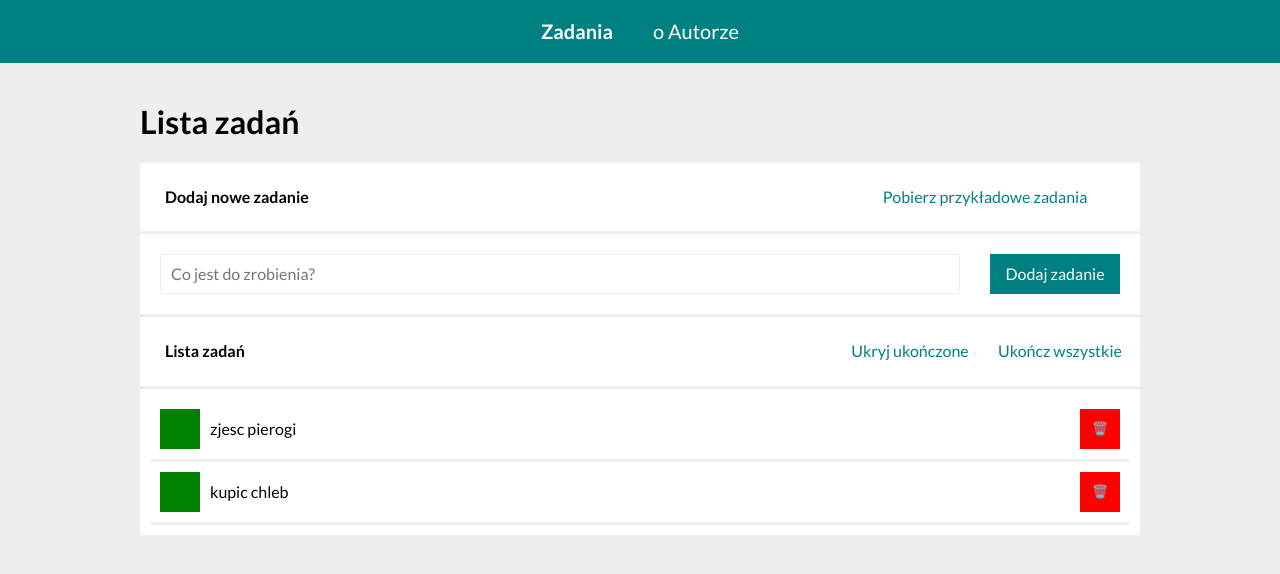
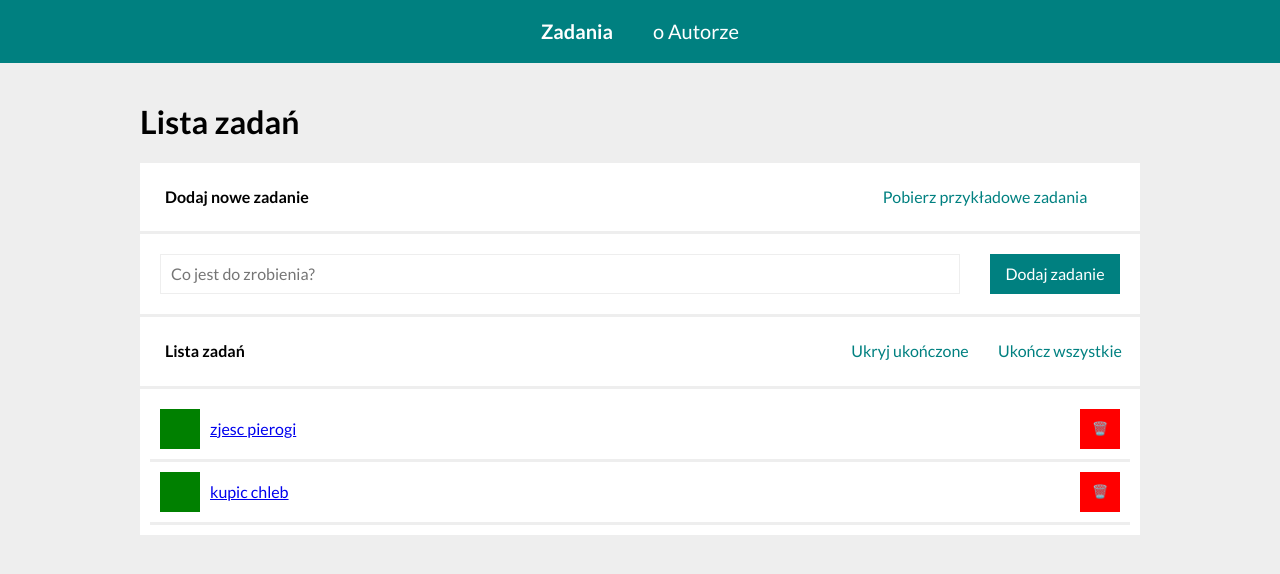
Before and after one commit to michalwodniczak/todo-list-react, a React (Create React App) app: page /zadania/1#/zadania in a window 1280 px wide. Both pictures are taken after a click on the button "Pobierz przykładowe zadania". Shown: the top 574 px of the page. Built offline with nearby package versions, Linux system fonts and the light colour scheme.

Commit message:
added TaskPage and intearaction on the component

```diff
--- a/src/App.js
+++ b/src/App.js
@@ -1,6 +1,7 @@
 import React from "react";
 import { HashRouter, Switch, Route, Redirect } from "react-router-dom/";
 import TasksPage from "./features/tasks/TasksPage/TasksPage";
+import TaskPage from "./features/tasks/TaskPage";
 import AuthorPage from "./features/author/AuthorPage";
 import { Navigation } from "./common/Navigation";
 
@@ -8,6 +9,9 @@ export default () => (
     <HashRouter>
         <Navigation />
         <Switch>
+            <Route path="/zadania/:id">
+                <TaskPage/>
+            </Route>
             <Route path="/zadania">
                 <TasksPage />
             </Route>
--- /dev/null
+++ b/src/features/tasks/TaskPage/index.js
@@ -0,0 +1,31 @@
+import { useParams } from "react-router-dom";
+import { Container } from "../../../common/Container";
+import { Header } from "../../../common/Header";
+import { Section } from "../../../common/Section";
+import { useSelector } from "react-redux";
+import { getTaskById } from "../tasksSlice";
+
+
+function TaskPage() {
+    const { id } = useParams();
+    const tasks = useSelector(state => getTaskById(state, id));
+    return (
+        <Container>
+            <Header
+                title="Szczegóły zadania"
+            />
+            <main>
+                <Section
+                    title={tasks ? tasks.content : "nie znaleziono zadania"}
+                    body={
+                        <>
+                            <strong>Ukonczono</strong> {tasks.done ? "Tak" : "Nie"}
+                        </>
+                    }
+                />
+            </main>
+        </Container>
+    )
+};
+
+export default TaskPage;
--- a/src/features/tasks/TasksList/index.js
+++ b/src/features/tasks/TasksList/index.js
@@ -1,4 +1,5 @@
 import { useSelector, useDispatch } from "react-redux";
+import { Link } from "react-router-dom";
 import { selectTasks, toggleTaskDone, removeTask, selectHideDone } from "../tasksSlice.js";
 import { List, Item, Content, Button } from "./styled.js";
 
@@ -23,7 +24,7 @@ export const TasksList = () => {
                     <Content
                         done={task.done}
                     >
-                        {task.content}
+                        <Link to={`/zadania/${task.id}`}>{task.content}</Link>
                     </Content>
                     <Button
                         remove
--- a/src/features/tasks/tasksSlice.js
+++ b/src/features/tasks/tasksSlice.js
@@ -46,4 +46,6 @@ export const selectHideDone = state => selectTaskState(state).hideDone;
 export const selectAreTasksEmpty = state => selectTasks(state).length === 0;
 export const selectIsEveryTaskDone = state => selectTasks(state).every(({ done }) => done);
 export const selectLoading = state => selectTaskState(state).loading;
+export const getTaskById = (state,taskId) => selectTasks(state).find(({id}) => id === taskId);
+
 export default taskSlice.reducer;
```
